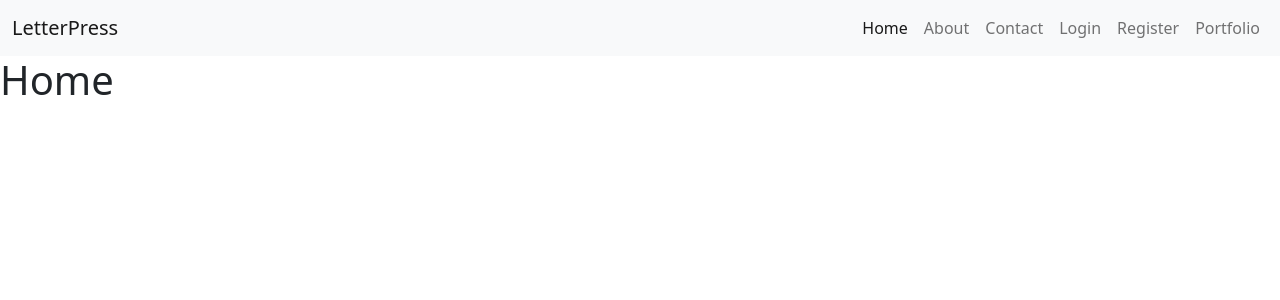
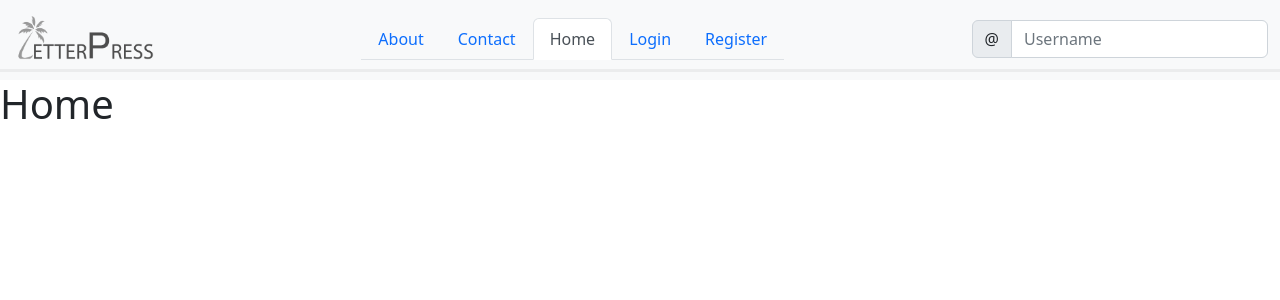
Before and after one commit to T4nae/portfolio_creater_website, a React (Create React App) app in the folder client/: page / in a window 1280 px wide. Shown: the top 300 px of the page. Built offline with nearby package versions, Linux system fonts and the light colour scheme.

Commit message:
navbar added

```diff
--- a/client/src/components/nav.js
+++ b/client/src/components/nav.js
@@ -1,52 +1,137 @@
 import React from "react";
-import { Link } from "react-router-dom";
+import { useNavigate, NavLink } from "react-router-dom";
 
-const Nav = () => {
+const Nav = (props) => {
+    const history = useNavigate();
+    let username;
+    const logout = () => {
+        try {
+            fetch(props.proxy + "/auth/logout", {
+                method: "POST",
+                headers: {
+                    "Content-Type": "application/json",
+                    Authorization: "Bearer " + localStorage.getItem("token"),
+                },
+            })
+                .then((res) => res.json())
+                .then((data) => {
+                    if (data.message === "Logged out") {
+                        localStorage.removeItem("token");
+                        localStorage.removeItem("user");
+                        history("/");
+                    }
+                })
+                .catch((err) => console.log(err));
+        } catch (e) {
+            console.log(e);
+        }
+    };
+
+    const handelChange = (e) => {
+        e.preventDefault();
+        username = e.target.value;
+    };
+
+    const portfolio = (e) => {
+        e.preventDefault();
+        history("portfolio/" + username);
+    };
+
     return (
-        <nav className="navbar navbar-expand-lg navbar-light bg-light">
-            <div className="container-fluid">
-
-                <Link className="navbar-brand" to="/">
-                    LetterPress
-                </Link>
-                <div>
-                    <ul className="navbar-nav" style={{}}>
+        <nav className="navbar navbar-light bg-light">
+            <div
+                className="container-fluid"
+                style={{ borderBottom: "3px solid rgb(0,0,0,0.05)" }}
+            >
+                <NavLink className="navbar-brand" to="/">
+                    <img
+                        src="/letterpress_Title.png"
+                        alt="LetterPress Logo"
+                        height="50px"
+                        className="d-inline-block align-text-top"
+                    />
+                </NavLink>
+                <div className="d-flex">
+                    <ul className="nav nav-tabs justify-content-center">
                         <li className="nav-item">
-                            <Link
-                                className="nav-link active"
+                            <NavLink className="nav-link" to="/about">
+                                About
+                            </NavLink>
+                        </li>
+                        <li className="nav-item">
+                            <NavLink className="nav-link" to="/contact">
+                                Contact
+                            </NavLink>
+                        </li>
+                        <li className="nav-item">
+                            <NavLink
+                                className="nav-link"
                                 aria-current="page"
                                 to="/"
                             >
                                 Home
-                            </Link>
+                            </NavLink>
                         </li>
-                        <li className="nav-item">
-                            <Link className="nav-link" to="/about">
-                                About
-                            </Link>
-                        </li>
-                        <li className="nav-item">
-                            <Link className="nav-link" to="/contact">
-                                Contact
-                            </Link>
-                        </li>
-                        <li className="nav-item">
-                            <Link className="nav-link" to="/login">
-                                Login
-                            </Link>
-                        </li>
-                        <li className="nav-item">
-                            <Link className="nav-link" to="/register">
-                                Register
-                            </Link>
-                        </li>
-                        <li className="nav-item">
-                            <Link className="nav-link" to="/portfolio">
-                                Portfolio
-                            </Link>
-                        </li>
+                        {localStorage.getItem("token") ? (
+                            <>
+                                <li className="nav-item">
+                                    <a
+                                        className="nav-link"
+                                        aria-current="page"
+                                        href="/"
+                                        onClick={logout}
+                                    >
+                                        Logout
+                                    </a>
+                                </li>
+                                <li className="nav-item">
+                                    <NavLink
+                                        className="nav-link"
+                                        aria-current="page"
+                                        to={
+                                            "/portfolio/" +
+                                            localStorage.getItem("user")
+                                        }
+                                    >
+                                        Portfolio
+                                    </NavLink>
+                                </li>
+                            </>
+                        ) : (
+                            <>
+                                <li className="nav-item">
+                                    <NavLink className="nav-link" to="/login">
+                                        Login
+                                    </NavLink>
+                                </li>
+                                <li className="nav-item">
+                                    <NavLink
+                                        className="nav-link"
+                                        to="/register"
+                                    >
+                                        Register
+                                    </NavLink>
+                                </li>
+                            </>
+                        )}
                     </ul>
                 </div>
+                <form onSubmit={portfolio}>
+                    <div className="input-group">
+                        <span className="input-group-text" id="basic-addon1">
+                            @
+                        </span>
+                        <input
+                            type="text"
+                            className="form-control"
+                            placeholder="Username"
+                            aria-label="Username"
+                            aria-describedby="basic-addon1"
+                            onChange={handelChange}
+                        />
+                    </div>
+                    <button type="submit" id="button-addon1" hidden />
+                </form>
             </div>
         </nav>
     );
```
